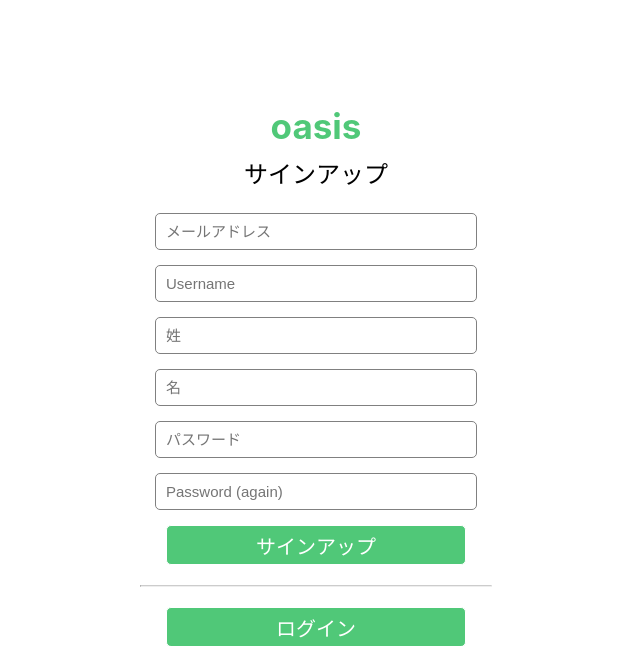
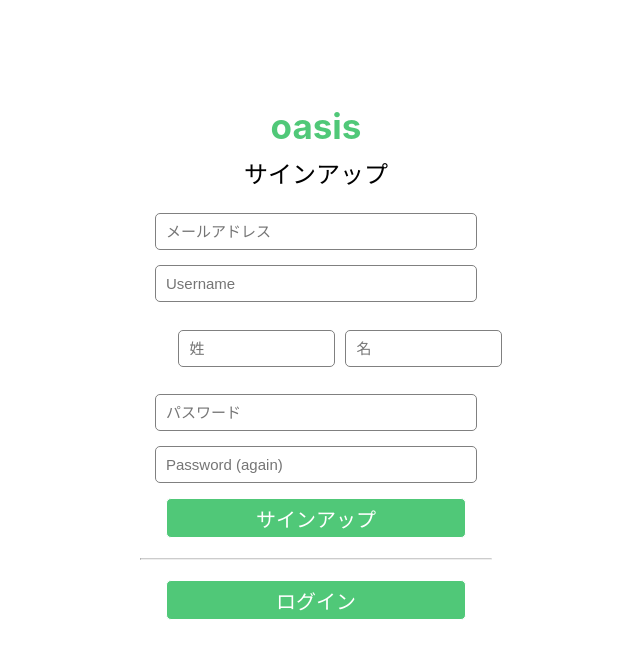
Before and after one commit to tkt0605/www, a Django app: page /accounts/signup/ in a window 1280 px wide. Shown: the top 646 px of the page, without its empty margins (324-964 px from the left). Run offline with Django 5.2, Linux system fonts and the light colour scheme; data comes from the database, SQL or seed files in the repository.

Commit message:
CustomUserフォームのカスタマイズ完了

```diff
--- a/project/static/css/account/signup.css
+++ b/project/static/css/account/signup.css
@@ -92,3 +92,14 @@ li::before {
     border-top: 1px solid #ccc;
     margin: 20px auto;
 }
+.name_ul{
+    display: flex;
+    gap: 10px;
+    margin-left: 39.25%;
+}
+#id_first_name.first_name{
+    width: 135px;
+}
+#id_last_name.last_name{
+    width: 135px;
+}
--- a/project/templates/account/signup.html
+++ b/project/templates/account/signup.html
@@ -17,8 +17,10 @@
       {% comment %} {{ form.as_p }} {% endcomment %}
       <div>{{ form.email }}</div>
       <div>{{ form.username }}</div>
-      <div>{{ form.first_name }}</div>
-      <div>{{ form.last_name }}</div>
+      <ul  class='name_ul'>
+        <div>{{ form.first_name }}</div>
+        <div>{{ form.last_name }}</div>
+      </ul>
       <div>{{ form.password1 }}</div>
       <div>{{ form.password2 }}</div>
       <button class="button" type="submit"><b>サインアップ</b></button>
```
Also changed, not shown: project/static/css/account/login.css (line endings or trailing spaces).
